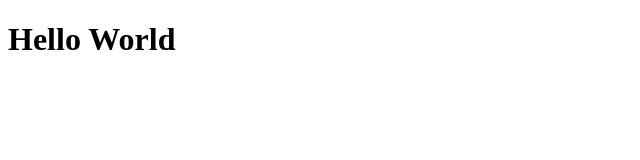
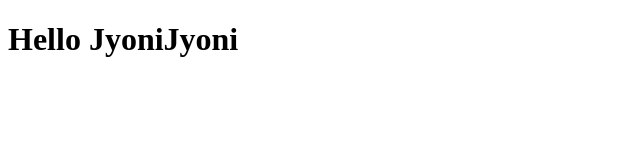
Before and after one commit to Kakuly/kakuly.github.io, a plain HTML site: page index.html in a window 1280 px wide. Shown: the whole page, without its empty margins (0-640 px from the left). Drawn offline with Linux system fonts and the light colour scheme.

Commit message:
Update index.html

```diff
--- a/index.html
+++ b/index.html
@@ -1,6 +1,6 @@
 <!DOCTYPE html>
 <html>
 <body>
-<h1>Hello World</h1>
+<h1>Hello JyoniJyoni</h1>
 </body>
 </html>
```
